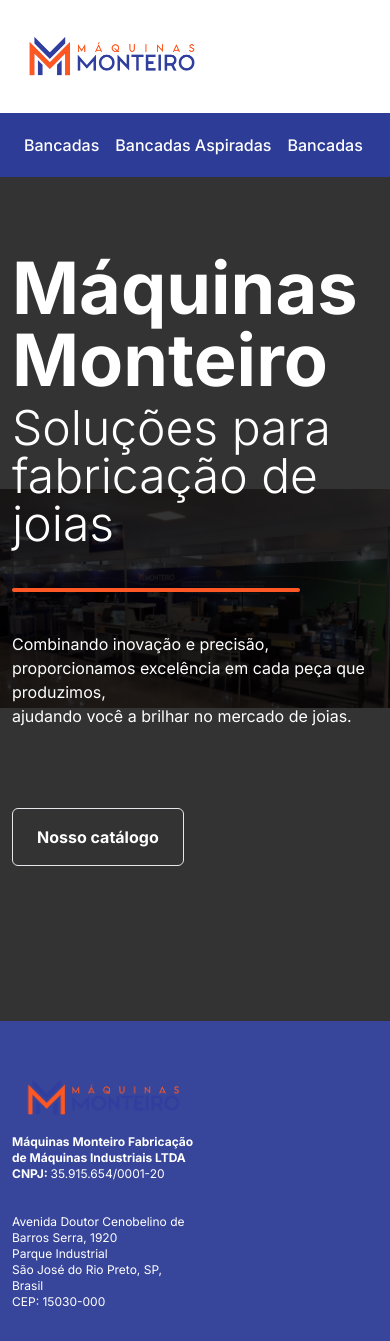
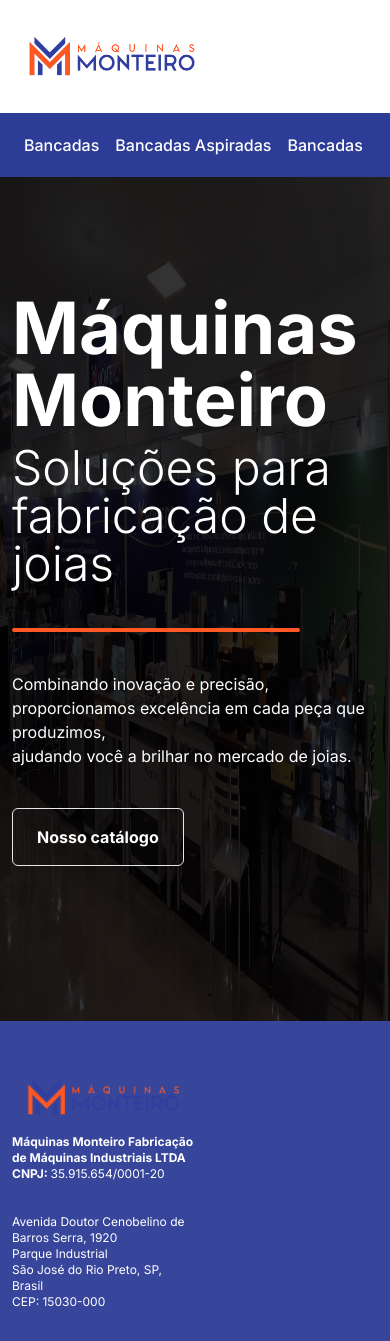
Before and after one commit to hrqmonteiro/maquinasmonteiro.com.br, a Next.js app: page / in a window 390 px wide. Shown: the top 1341 px of the page. Built offline with nearby package versions, Linux system fonts and the light colour scheme.

Commit message:
style: fixing height of background image on hero organism

```diff
--- a/components/organisms/hero.tsx
+++ b/components/organisms/hero.tsx
@@ -10,12 +10,12 @@
 
   return (
     <div
-      className='relative flex h-screen w-screen items-center '
+      className='md:min-w-screen relative flex min-h-screen items-center '
       style={{
         backgroundImage: 'url("/hero.jpg")',
         backgroundPosition: 'center',
         backgroundRepeat: 'no-repeat',
-        backgroundSize: '100%'
+        backgroundSize: '100% 100%'
       }}
     >
       <div className='brightness-20 absolute inset-0 z-0 bg-black opacity-80 filter'></div>
@@ -35,7 +35,7 @@
             </p>
           </div>
           <button
-            className='my-20 rounded-md border px-6 py-4 font-bold transition-all duration-200 hover:opacity-80'
+            className='my-10 rounded-md border px-6 py-4 font-bold transition-all duration-200 hover:opacity-80 md:my-20'
             onClick={() => router.push('/catalogo')}
           >
             Nosso catálogo
```
